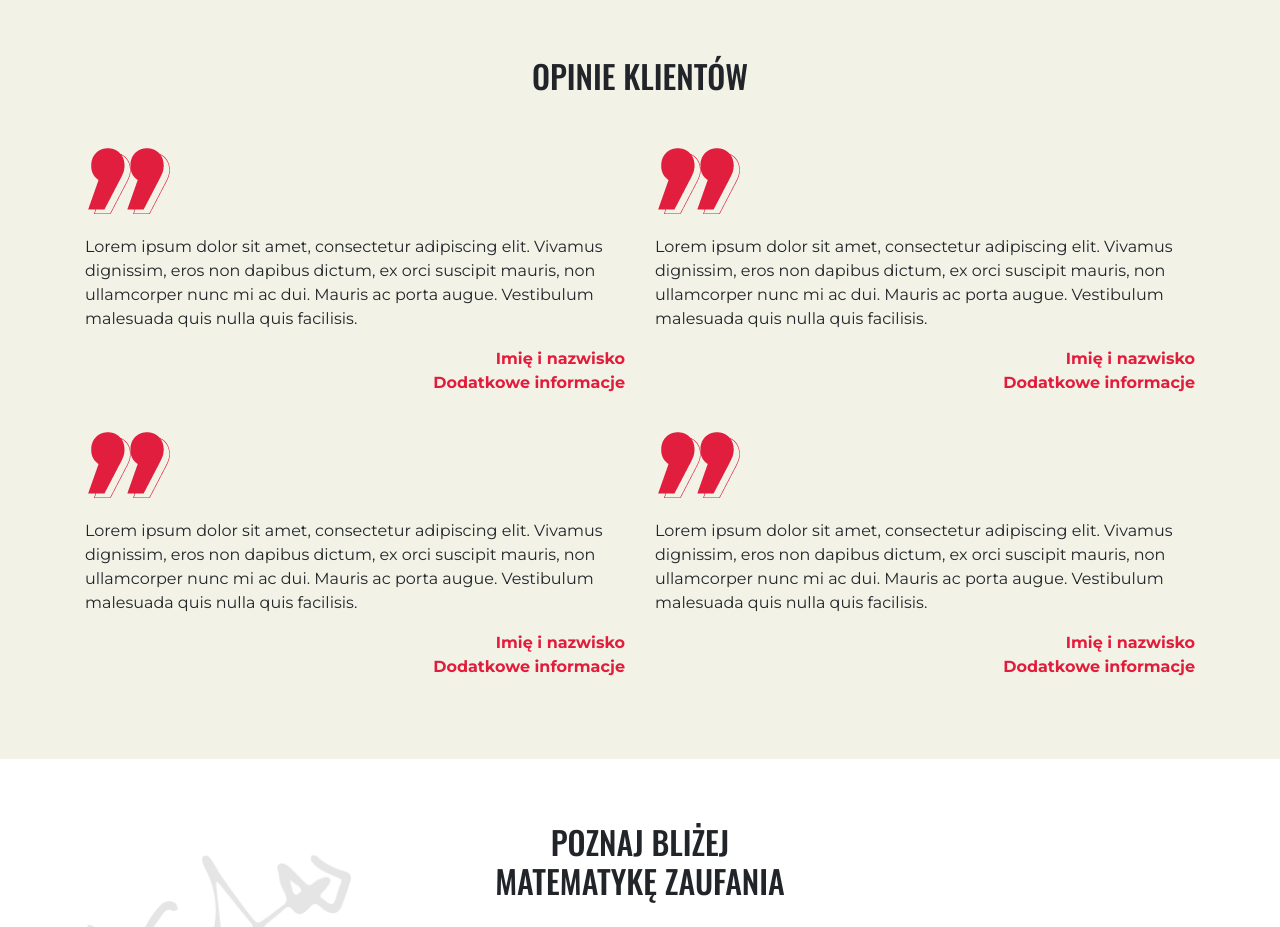
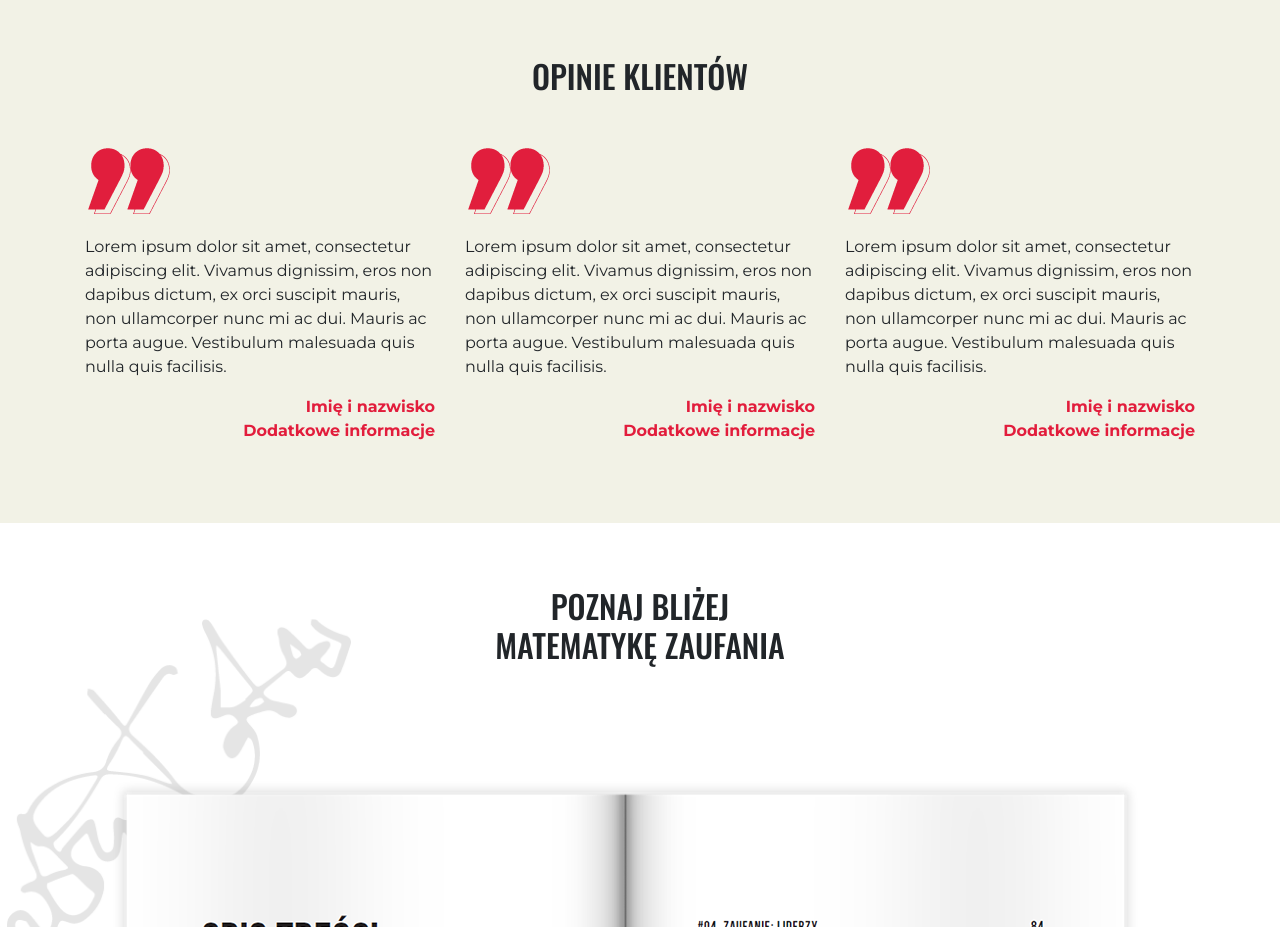
Before and after one commit to kryczek/matematyka-zaufania, a plain HTML site: page index.html in a window 1280 px wide. Shown: the part 3380-4307 px from the top of the page. Drawn offline with nearby package versions, Linux system fonts and the light colour scheme.

Commit message:
edit grid

```diff
--- a/index.html
+++ b/index.html
@@ -242,7 +242,7 @@
 				<div class="col-lg-12">
 					<h2 class="text-center space-bottom">Opinie klientów</h2>
 				</div>
-				<div class="col-lg-6">
+				<div class="col-lg-4">
 					<img src="images/opinion.png" class="img-fluid" alt="Matematyka Zaufania">
 					<p>
 							Lorem ipsum dolor sit amet, consectetur adipiscing elit. Vivamus dignissim, eros non dapibus dictum, ex orci suscipit mauris, non ullamcorper nunc mi ac dui. Mauris ac porta augue. Vestibulum malesuada quis nulla quis facilisis.
@@ -252,7 +252,7 @@
 							Dodatkowe informacje
 					</p>
 				</div>
-				<div class="col-lg-6">
+				<div class="col-lg-4">
 					<img src="images/opinion.png" class="img-fluid" alt="Matematyka Zaufania">
 					<p>
 							Lorem ipsum dolor sit amet, consectetur adipiscing elit. Vivamus dignissim, eros non dapibus dictum, ex orci suscipit mauris, non ullamcorper nunc mi ac dui. Mauris ac porta augue. Vestibulum malesuada quis nulla quis facilisis.
@@ -262,7 +262,7 @@
 							Dodatkowe informacje
 					</p>
 				</div>
-				<div class="col-lg-6">
+				<div class="col-lg-4">
 					<img src="images/opinion.png" class="img-fluid" alt="Matematyka Zaufania">
 					<p>
 							Lorem ipsum dolor sit amet, consectetur adipiscing elit. Vivamus dignissim, eros non dapibus dictum, ex orci suscipit mauris, non ullamcorper nunc mi ac dui. Mauris ac porta augue. Vestibulum malesuada quis nulla quis facilisis.
@@ -272,16 +272,7 @@
 							Dodatkowe informacje
 					</p>
 				</div>
-				<div class="col-lg-6">
-					<img src="images/opinion.png" class="img-fluid" alt="Matematyka Zaufania">
-					<p>
-							Lorem ipsum dolor sit amet, consectetur adipiscing elit. Vivamus dignissim, eros non dapibus dictum, ex orci suscipit mauris, non ullamcorper nunc mi ac dui. Mauris ac porta augue. Vestibulum malesuada quis nulla quis facilisis.
-					</p>
-					<p class="text-right text-red">
-							Imię i nazwisko<br>
-							Dodatkowe informacje
-					</p>
-				</div>
+
 			</div>
 		</div>
 		<div id="przyklady"></div>
```
